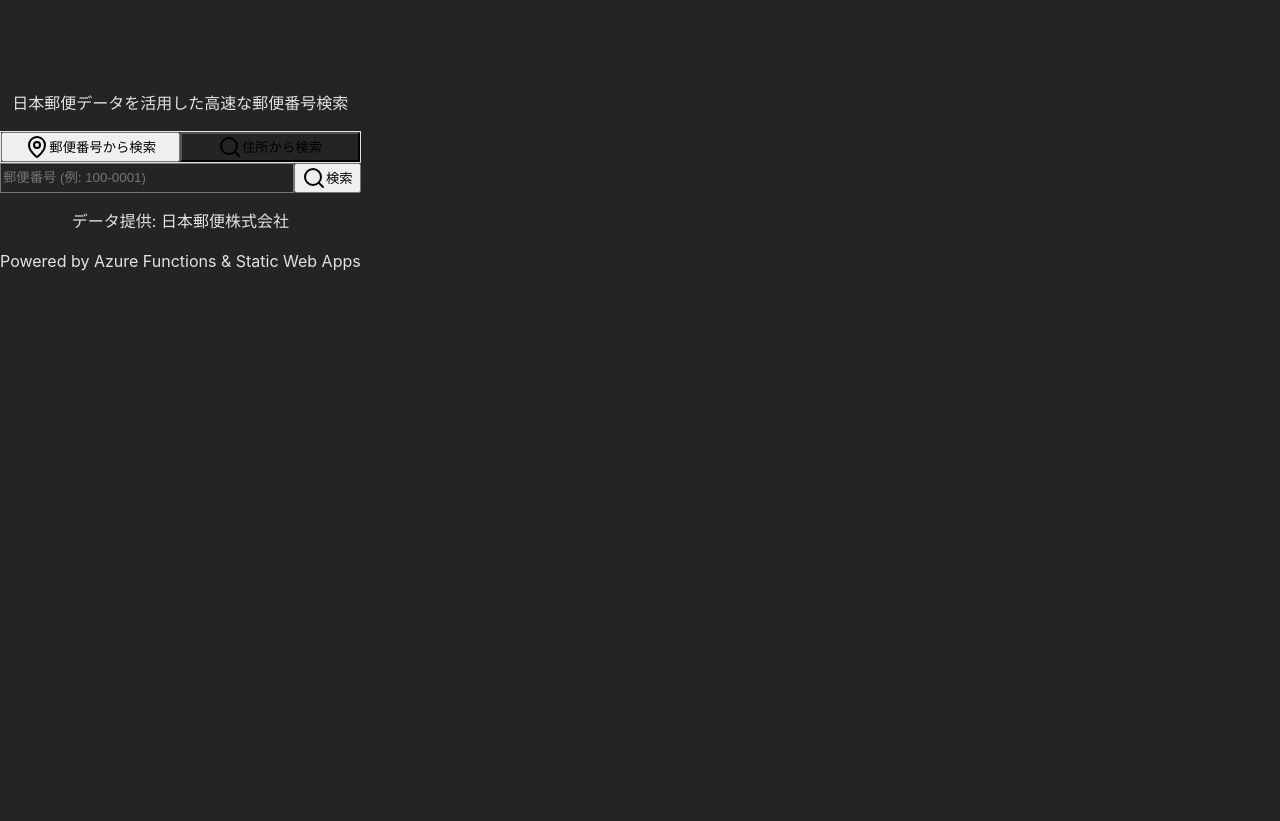
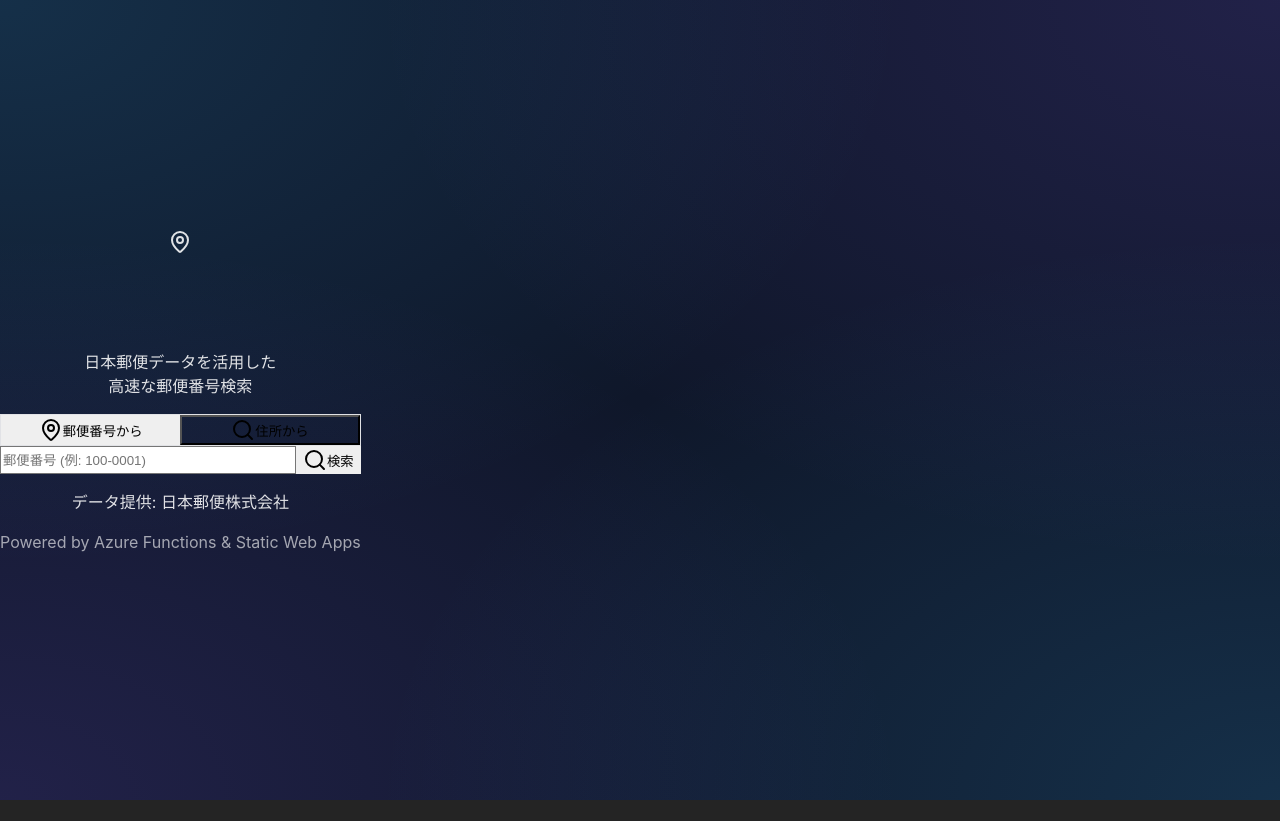
Before and after one commit to Yorihito/postcodejp, a React app in the folder frontend/: page / in a window 1280 px wide. After the commit the page ends 800 px from the top, so only its background shows below. Built offline with nearby package versions, Linux system fonts and the light colour scheme; no server answers; the HTML template or start-up script is replaced by a standard one.

Commit message:
Enhance UI design with dark gradient, glassmorphism and better contrast

```diff
--- a/frontend/src/App.tsx
+++ b/frontend/src/App.tsx
@@ -2,56 +2,73 @@ import { useState } from 'react';
 import { MapPin, Search } from 'lucide-react';
 import { PostalCodeSearch } from './components/PostalCodeSearch';
 import { AddressSearch } from './components/AddressSearch';
-import { Button } from './components/ui/Button';
+import { Button, cn } from './components/ui/Button';
 import { Card } from './components/ui/Card';
 
 function App() {
   const [activeTab, setActiveTab] = useState<'postal' | 'address'>('postal');
 
   return (
-    <div className="min-h-screen bg-gray-50 dark:bg-gray-900 p-4 md:p-8">
-      <div className="max-w-2xl mx-auto space-y-8">
-        <header className="text-center space-y-2">
-          <h1 className="text-3xl font-bold bg-gradient-to-r from-blue-600 to-indigo-600 bg-clip-text text-transparent">
+    <div className="min-h-screen p-4 md:p-8 flex flex-col items-center justify-center relative overflow-hidden">
+      {/* Background decoration */}
+      <div className="w-[500px] h-[500px] bg-blue-500/20 rounded-full blur-[100px] absolute -top-20 -left-20 pointer-events-none" />
+      <div className="w-[500px] h-[500px] bg-purple-500/20 rounded-full blur-[100px] absolute -bottom-20 -right-20 pointer-events-none" />
+
+      <div className="max-w-xl w-full space-y-8 relative z-10">
+        <header className="text-center space-y-4">
+          <div className="inline-flex items-center justify-center w-16 h-16 rounded-2xl bg-gradient-to-br from-blue-500 to-indigo-600 shadow-lg shadow-blue-500/30 mb-4">
+            <MapPin className="w-8 h-8 text-white" />
+          </div>
+          <h1 className="text-4xl font-bold bg-gradient-to-r from-white to-gray-300 bg-clip-text text-transparent tracking-tight">
             PostcodeJP
           </h1>
-          <p className="text-gray-600 dark:text-gray-400">
-            日本郵便データを活用した高速な郵便番号検索
+          <p className="text-gray-400 text-lg">
+            日本郵便データを活用した<br className="sm:hidden" />高速な郵便番号検索
           </p>
         </header>
 
-        <Card className="p-1 bg-gray-100/50 dark:bg-gray-800/50 backdrop-blur-sm">
+        <Card className="p-1.5 bg-white/5 dark:bg-slate-900/40 backdrop-blur-xl border-white/10">
           <div className="grid grid-cols-2 gap-1">
             <Button
               variant={activeTab === 'postal' ? 'primary' : 'ghost'}
               onClick={() => setActiveTab('postal')}
-              className="w-full"
+              className={cn(
+                "w-full transition-all duration-300",
+                activeTab === 'postal' ? "shadow-md" : "hover:bg-white/5 text-gray-400 hover:text-white"
+              )}
             >
               <MapPin className="w-4 h-4 mr-2" />
-              郵便番号から検索
+              郵便番号から
             </Button>
             <Button
               variant={activeTab === 'address' ? 'primary' : 'ghost'}
               onClick={() => setActiveTab('address')}
-              className="w-full"
+              className={cn(
+                "w-full transition-all duration-300",
+                activeTab === 'address' ? "shadow-md" : "hover:bg-white/5 text-gray-400 hover:text-white"
+              )}
             >
               <Search className="w-4 h-4 mr-2" />
-              住所から検索
+              住所から
             </Button>
           </div>
         </Card>
 
-        <main className="transition-all duration-300">
+        <main className="transition-all duration-500 ease-in-out transform">
           {activeTab === 'postal' ? (
-            <PostalCodeSearch />
+            <div className="animate-in fade-in slide-in-from-bottom-4 duration-500">
+              <PostalCodeSearch />
+            </div>
           ) : (
-            <AddressSearch />
+            <div className="animate-in fade-in slide-in-from-bottom-4 duration-500">
+              <AddressSearch />
+            </div>
           )}
         </main>
 
-        <footer className="text-center text-xs text-gray-500 py-8">
+        <footer className="text-center text-sm text-gray-500 py-8">
           <p>データ提供: 日本郵便株式会社</p>
-          <p className="mt-1">Powered by Azure Functions & Static Web Apps</p>
+          <p className="mt-2 text-xs opacity-70">Powered by Azure Functions & Static Web Apps</p>
         </footer>
       </div>
     </div>
--- a/frontend/src/components/ui/Button.tsx
+++ b/frontend/src/components/ui/Button.tsx
@@ -14,22 +14,22 @@ export interface ButtonProps extends ButtonHTMLAttributes<HTMLButtonElement> {
 export const Button = forwardRef<HTMLButtonElement, ButtonProps>(
     ({ className, variant = 'primary', size = 'md', ...props }, ref) => {
         const variants = {
-            primary: 'bg-blue-600 text-white hover:bg-blue-700 focus:ring-blue-500',
-            secondary: 'bg-gray-100 text-gray-900 hover:bg-gray-200 focus:ring-gray-500 dark:bg-gray-800 dark:text-gray-100 dark:hover:bg-gray-700',
-            ghost: 'bg-transparent hover:bg-gray-100 text-gray-700 dark:text-gray-300 dark:hover:bg-gray-800',
+            primary: 'bg-gradient-to-r from-blue-600 to-indigo-600 text-white hover:from-blue-700 hover:to-indigo-700 active:scale-95 shadow-lg shadow-blue-500/25 border border-transparent',
+            secondary: 'bg-white text-slate-700 hover:bg-gray-50 border border-gray-200 shadow-sm dark:bg-slate-800 dark:text-slate-200 dark:border-slate-700 dark:hover:bg-slate-700',
+            ghost: 'bg-transparent hover:bg-blue-50 text-blue-600 dark:text-blue-400 dark:hover:bg-blue-900/20',
         };
 
         const sizes = {
             sm: 'px-3 py-1.5 text-sm',
-            md: 'px-4 py-2 text-base',
-            lg: 'px-6 py-3 text-lg',
+            md: 'px-6 py-2.5 text-base',
+            lg: 'px-8 py-3.5 text-lg',
         };
 
         return (
             <button
                 ref={ref}
                 className={cn(
-                    'inline-flex items-center justify-center rounded-lg font-medium transition-colors focus:outline-none focus:ring-2 focus:ring-offset-2 disabled:opacity-50 disabled:pointer-events-none',
+                    'inline-flex items-center justify-center rounded-lg font-semibold transition-all focus:outline-none focus:ring-4 focus:ring-blue-500/20 disabled:opacity-50 disabled:pointer-events-none',
                     variants[variant],
                     sizes[size],
                     className
--- a/frontend/src/components/ui/Card.tsx
+++ b/frontend/src/components/ui/Card.tsx
@@ -7,7 +7,7 @@ export const Card = forwardRef<HTMLDivElement, HTMLAttributes<HTMLDivElement>>(
             <div
                 ref={ref}
                 className={cn(
-                    'rounded-xl border border-gray-200 bg-white shadow-sm dark:border-gray-800 dark:bg-gray-950',
+                    'rounded-xl border border-white/20 bg-white/70 shadow-xl backdrop-blur-md dark:border-white/10 dark:bg-slate-900/60 dark:text-white dark:shadow-2xl',
                     className
                 )}
                 {...props}
--- a/frontend/src/components/ui/Input.tsx
+++ b/frontend/src/components/ui/Input.tsx
@@ -7,7 +7,7 @@ export const Input = forwardRef<HTMLInputElement, InputHTMLAttributes<HTMLInputE
             <input
                 ref={ref}
                 className={cn(
-                    'flex h-10 w-full rounded-md border border-gray-300 bg-transparent px-3 py-2 text-sm placeholder:text-gray-400 focus:outline-none focus:ring-2 focus:ring-blue-500 focus:border-transparent disabled:cursor-not-allowed disabled:opacity-50 dark:border-gray-700 dark:text-white',
+                    'flex h-12 w-full rounded-lg border border-gray-200 bg-white/50 px-4 py-2 text-base transition-all placeholder:text-gray-400 focus:border-blue-500 focus:bg-white focus:outline-none focus:ring-4 focus:ring-blue-500/10 disabled:cursor-not-allowed disabled:opacity-50 dark:border-white/10 dark:bg-slate-950/50 dark:text-white dark:placeholder:text-gray-500 dark:focus:border-blue-400 dark:focus:bg-slate-950 dark:focus:ring-blue-400/20',
                     className
                 )}
                 {...props}
--- a/frontend/src/index.css
+++ b/frontend/src/index.css
@@ -23,4 +23,11 @@ body {
   place-items: center;
   min-width: 320px;
   min-height: 100vh;
+  background-color: #0f172a;
+  background-image:
+    radial-gradient(at 0% 0%, rgba(56, 189, 248, 0.15) 0px, transparent 50%),
+    radial-gradient(at 100% 0%, rgba(139, 92, 246, 0.15) 0px, transparent 50%),
+    radial-gradient(at 100% 100%, rgba(56, 189, 248, 0.15) 0px, transparent 50%),
+    radial-gradient(at 0% 100%, rgba(139, 92, 246, 0.15) 0px, transparent 50%);
+  background-attachment: fixed;
 }
```
